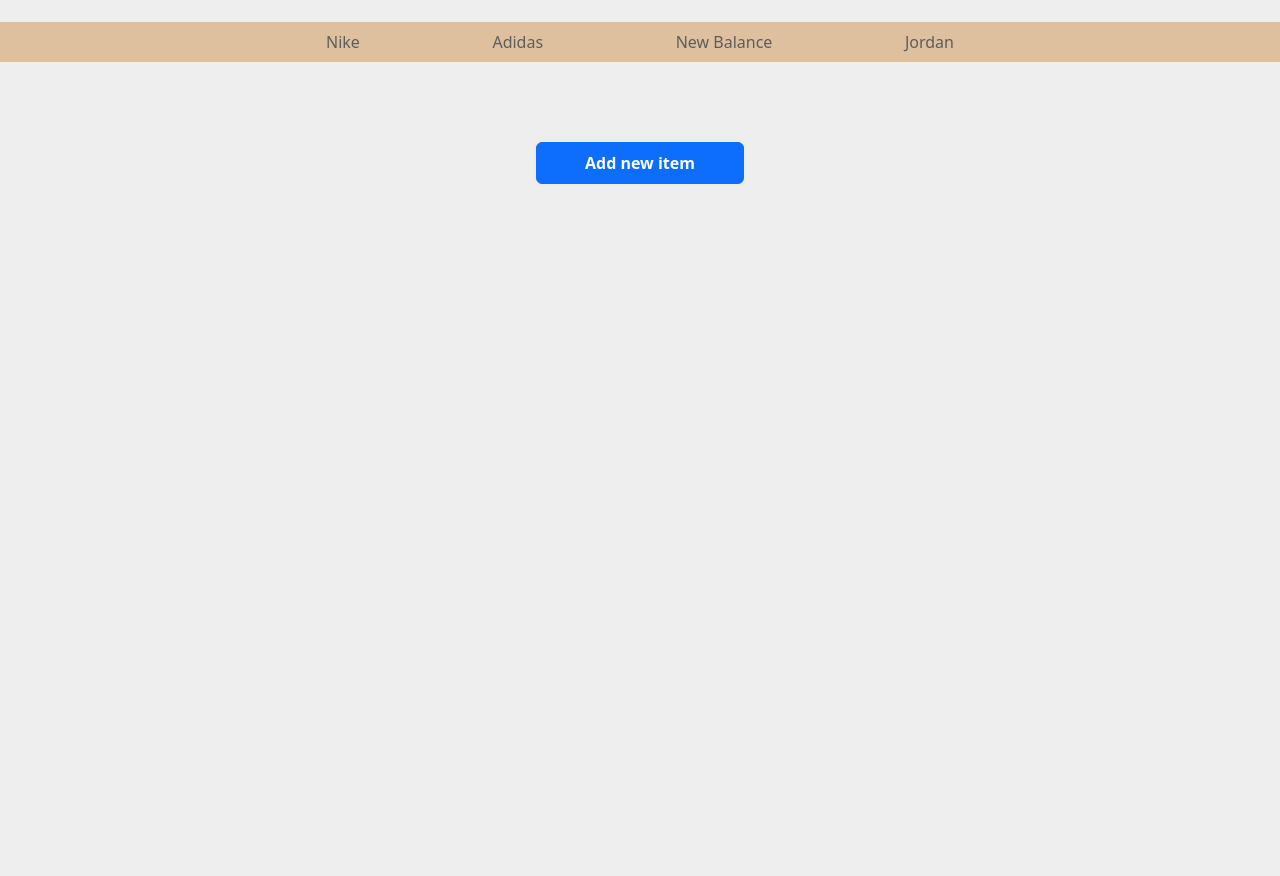
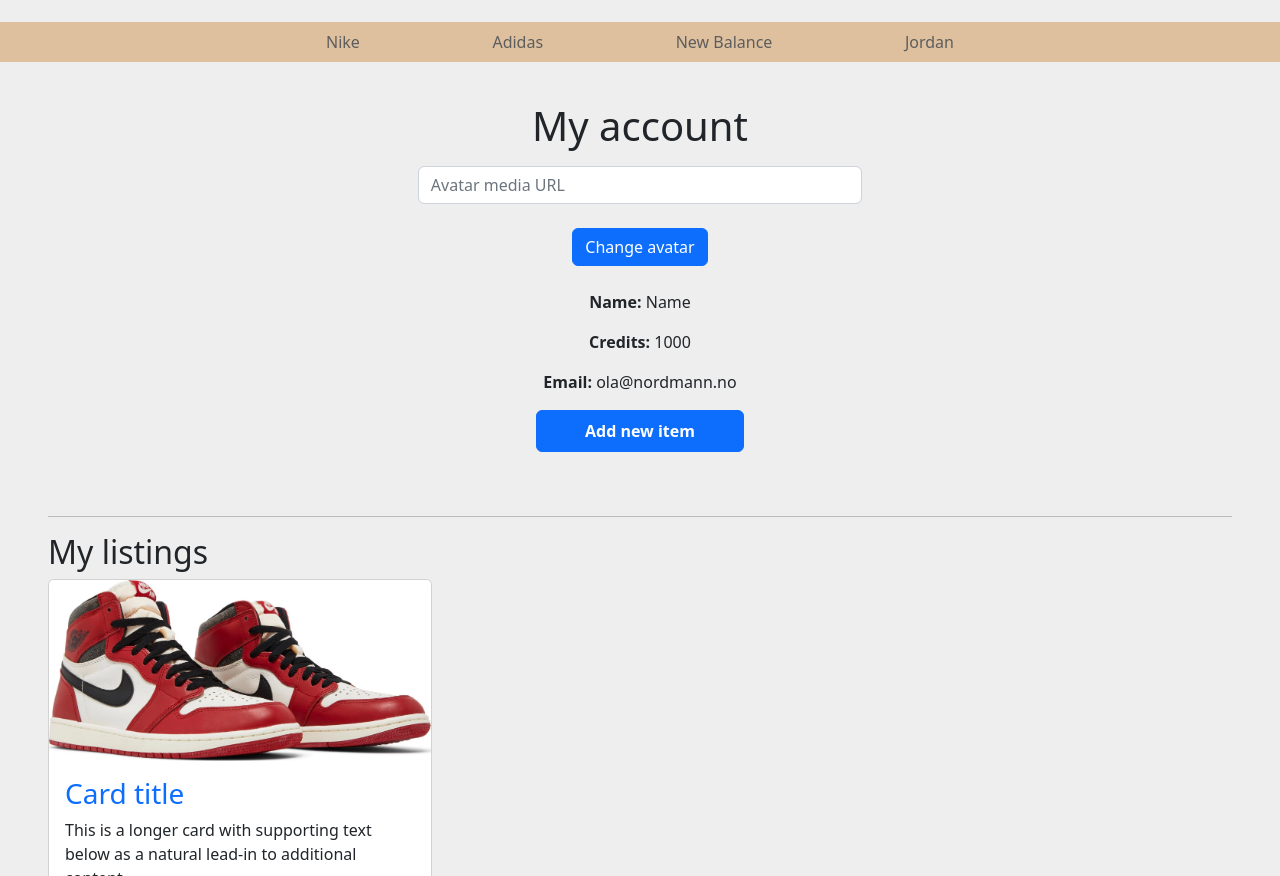
Before and after one commit to akeek/semesterproject-2-auctionsite, a website: page profile.html in a window 1280 px wide. Shown: the part 76-952 px from the top of the page. Drawn offline with nearby package versions, Linux system fonts and the light colour scheme.

Commit message:
styling changes

```diff
--- a/profile.html
+++ b/profile.html
@@ -67,67 +67,67 @@
                 </ul>
             </div>
         </div>
-        <div class="profile-img"></div>
-        <div class="py-3 min-vh-100">
-            <div class="container row mx-auto">
-                <div class="container col-md-4  d-flex flex-column gap-3 mb-3">
-                    <div class="card border-0" id="profile-info-container"></div>
-                </div>
-                <div id="author-name"></div>
-                <div class="container col-md-6 d-flex flex-column mb-4">
-                    <div class="card border-0" id="profile-container"></div>
-                </div>
-                <div class="container d-flex flex-column gap-3">
-                    <!-- <div class="card border-0 bg-white mb-2">
+        <section class="container px-2 py-3 text-center">
+            <h1 class="text-center">My account</h1>
+
+            <!-- profile avatar -->
+            <div class="text-center" id="user-avatar"></div>
+
+            <!-- change avatar form -->
+            <div class="container col-lg-5 col-sm-12 text-center" id="form-change-avatar-container">
+                <form id="form-change-avatar">
+                    <!-- image url input -->
+                    <div id="image-input" class="mt-3">
+                        <input type="url" name="avatar" id="avatar-media" class="form-control"
+                            placeholder="Avatar media URL" maxlength="1000"
+                            title="Example: https://upload.wikimedia.org/wikipedia/en/d/dc/MichaelScott.png" required />
+                        <label for="avatar-media" style="visibility: hidden">Avatar</label>
+                    </div>
+
+                    <!-- send button -->
+                    <button class="btn btn-small btn-primary" type="submit" id="send-avatar-button">Change
+                        avatar</button>
+                    <br />
+                    <br />
+                </form>
+            </div>
+
+            <!-- profile info -->
+            <div id="user-profile-info">
+                <p class="text-center" id="user-name"><b>Name: </b>Name</p>
+                <p class="text-center" id="user-credits"><b>Credits: </b>1000</p>
+                <p class="text-center" id="user-email"><b>Email: </b>ola@nordmann.no</p>
+            </div>
+
+            <!-- add item -->
+            <a href="/item-add.html" class="btn btn-small btn-primary text-white px-5 py-2"><strong>Add new
+                    item</strong></a>
+        </section>
+
+        <!-- MY LISTINGS -->
+        <section class="px-5 mt-5" style="max-width: 1600px; margin: auto">
+            <hr />
+            <h2 class="text-start">My listings</h2>
+            <div class="row row-cols-1 row-cols-md-3 g-3" id="cards-container">
+                <div class="col">
+                    <div class="card h-100">
+                        <a href="/item.html"><img src="/assets/images/j1lost.jpg" class="card-img-top"
+                                alt="Image description" /></a>
                         <div class="card-body">
-                            <h2> New listing</h2>
-                            <form class="was-validated" id="post-form">
-                                <div class="mb-2">
-                                    <label for="title" class="form-label visually-hidden">Title</label>
-                                    <input type="text" class="form-control border-0 bg-light" id="title" name="title"
-                                        placeholder="Title" required />
-                                </div>
-                                <div class="mb-2">
-                                    <label for="description" class="form-label visually-hidden">Description</label>
-                                    <textarea class="form-control border-0 bg-light" id="description" name="description"
-                                        rows="3" placeholder="Description"></textarea>
-                                </div>
-                                <div class="mb-2">
-                                    <label for="tags" class="form-label visually-hidden">Tags</label>
-                                    <input type="text" class="form-control border-0 bg-light" id="tags" name="tags"
-                                        rows="1" placeholder="Tags"></input>
-                                    <div class="text-muted fst-italic fw-light ps-2">Example: Nike, Jordan, Shoes</div>
-                                </div>
-                                <div class="mb-2">
-                                    <label for="media" class="form-label visually-hidden">Media</label>
-                                    <input type="url" class="form-control border-0 bg-light" id="media" name="media"
-                                        placeholder="Media (URL)" />
-                                    <div class="text-muted fst-italic fw-light ps-2">https://example.com,
-                                        https://example1.com, https://example2.com</div>
-                                </div>
-                                <div class="mb-2">
-                                    <label for="endtime" class="form-label visually-hidden">Endtime</label>
-                                    <input type="datetime" class="form-control border-0 bg-light" id="end-time"
-                                        name="endtime" rows="1" placeholder="End date" min="2022-11-30T00:00"
-                                        max="2024-12-31T00:00" required></input>
-                                    <div class="text-muted fst-italic fw-light ps-2">Example: 2023-05-01T00:00:00.000Z
-                                    </div>
-                                </div>
-                                <div class="d-flex mt-3">
-                                    <button type="submit" class="btn btn-primary m-auto">Post</button>
-                                </div>
-                            </form>
+                            <a href="/item.html" class="text-decoration-none">
+                                <h3 class="card-title">Card title</h3>
+                            </a>
+                            <p class="card-text">This is a longer card with supporting text below as a natural lead-in
+                                to additional content.</p>
+                            <p class="mb-1"><strong>Suggested price:</strong>$$$</p>
+                            <p><strong>Deadline: </strong>date & time</p>
+                            <a href="/item.html" class="btn btn-primary px-4 text-white"><strong>Details</strong></a>
                         </div>
-                    </div> -->
-                    <div id="listings-container">
                     </div>
                 </div>
             </div>
-            <div class="text-center">
-                <a href="/new-listing.html" class="btn btn-small btn-primary text-white px-5 py-2 mx-auto"><strong>Add
-                        new item</strong></a>
-            </div>
-
+        </section>
+        </div>
     </main>
     <footer>
         <div class="footer">
@@ -135,7 +135,9 @@
         </div>
     </footer>
     <script src="/node_modules/bootstrap/dist/js/bootstrap.bundle.min.js"></script>
-    <script type="module" src="js/index.mjs"></script>
+    <script type="module" src="/js/profile/display-profile.mjs"></script>
+    <script type="module" src="/js/profile/update-avatar.mjs"></script>
+
 </body>
 
 </html>
```
